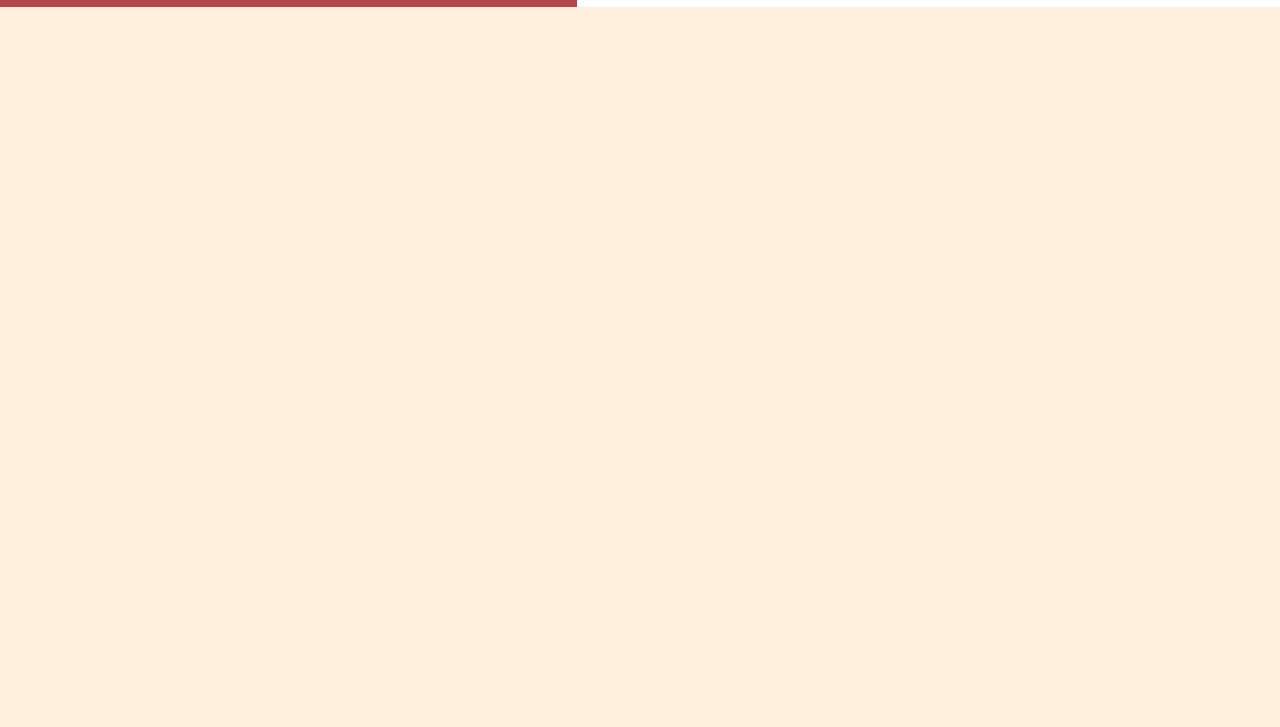
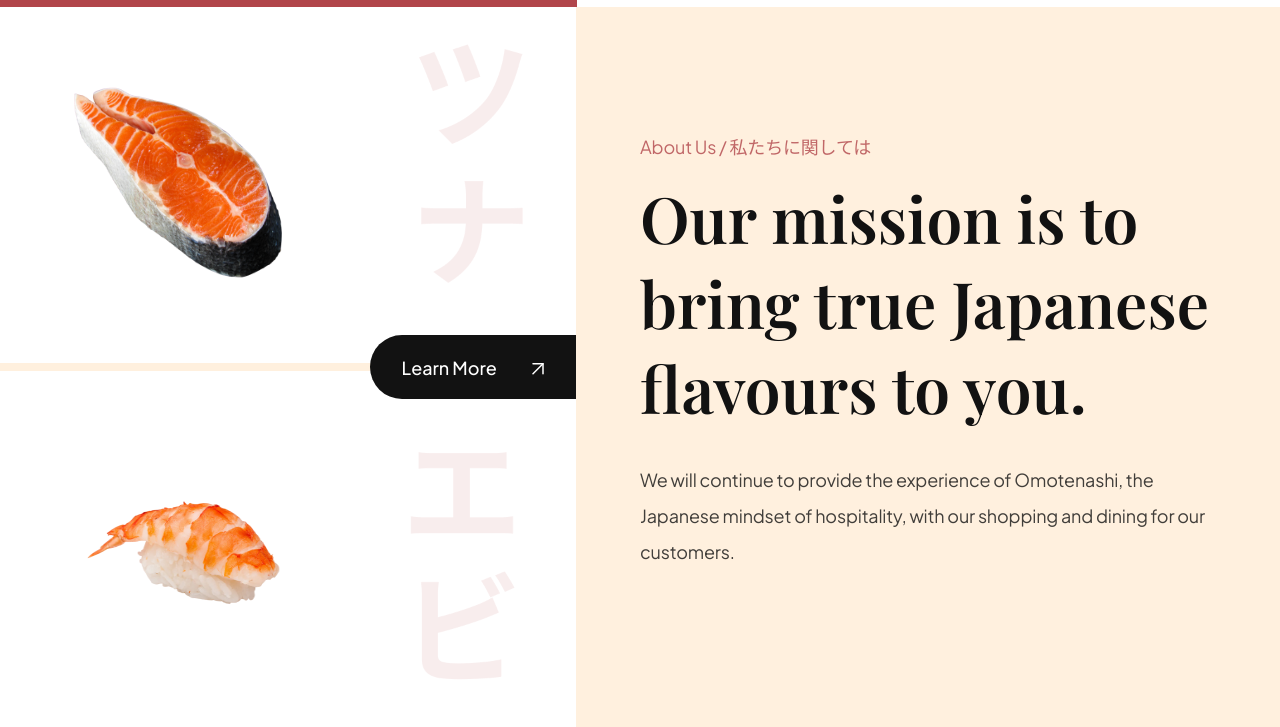
Before and after one commit to arina-zinievych/sushiman, a website built with Vite: page index.html in a window 1280 px wide. Shown: the part 791-1518 px from the top of the page. Before the commit the page ends 800 px from the top, so only its background shows below. Built offline with nearby package versions, Linux system fonts and the light colour scheme.

Commit message:
create and styled about-us section

```diff
--- a/css/sections/about.css
+++ b/css/sections/about.css
@@ -0,0 +1,83 @@
+.about-us {
+    display: flex;
+    min-height: 720px;
+    overflow: hidden;
+}
+
+.about-us__image {
+    flex: 1;
+    display: flex;
+    flex-direction: column;
+    justify-content: center;
+
+    background: var(--color-white);
+
+    position: relative;
+}
+
+.about-us__image div {
+    padding: 32px 64px;
+
+    flex: 1;
+    display: flex;
+    align-items: center;
+
+    background-position: center;
+    background-repeat: no-repeat;
+    background-size: contain;
+}
+
+.about-us__image-sushi3 {
+    border-bottom: 8px solid var(--color-creamson);
+
+    background-image: url("../../assets/about_bg1.png");
+}
+
+.about-us__image-sushi2 {
+    background-image: url("../../assets/about_bg2.png");
+}
+
+.about-us__image-sushi3 img {
+    width: 225px;
+    height: 200px;
+}
+
+.about-us__image-sushi2 img {
+    width: 265px;
+    height: 180px;
+}
+
+.about-us__button {
+    position: absolute;
+    right: 0;
+
+    padding: 12px 32px;
+    min-height: 64px;
+
+    background: var(--secondary-color);
+    border-radius: 32px 0 0 32px;
+    border: 0;
+    outline: 0;
+
+    color: var(--color-white);
+    font-family: var(--plus-jakarta-sans);
+    font-weight: 500;
+    font-size: 18px;
+    line-height: 23px;
+
+    cursor: pointer;
+}
+
+.about-us__button img {
+    object-fit: contain;
+    margin-left: 32px;
+}
+
+.about-us__content {
+    padding: 64px;
+
+    flex: 1;
+    display: flex;
+    justify-content: center;
+    flex-direction: column;
+}
--- a/index.html
+++ b/index.html
@@ -82,7 +82,28 @@
         </div>
     </section>
 
+    <section class="about-us" id="about-us">
+        <div class="about-us__image">
+            <div class="about-us__image-sushi3">
+                <img src="assets/sushi-3.png" alt="sushi" />
+            </div>
 
+            <button class="about-us__button">
+                Learn More
+                <img src="assets/arrow-up-right.svg" alt="learn more" />
+            </button>
+
+            <div class="about-us__image-sushi2">
+                <img src="assets/sushi-2.png" alt="sushi" />
+            </div>
+        </div>
+
+        <div class="about-us__content">
+            <p class="sushi__subtitle">About Us / 私たちに関しては</p>
+            <h3 class="sushi__title">Our mission is to bring true Japanese flavours to you.</h3>
+            <p class="sushi__description">We will continue to provide the experience of Omotenashi, the Japanese mindset of hospitality, with our shopping and dining for our customers.</p>
+        </div>
+    </section>
 
 
     <script src="js/script.js" type="module"></script>
```
